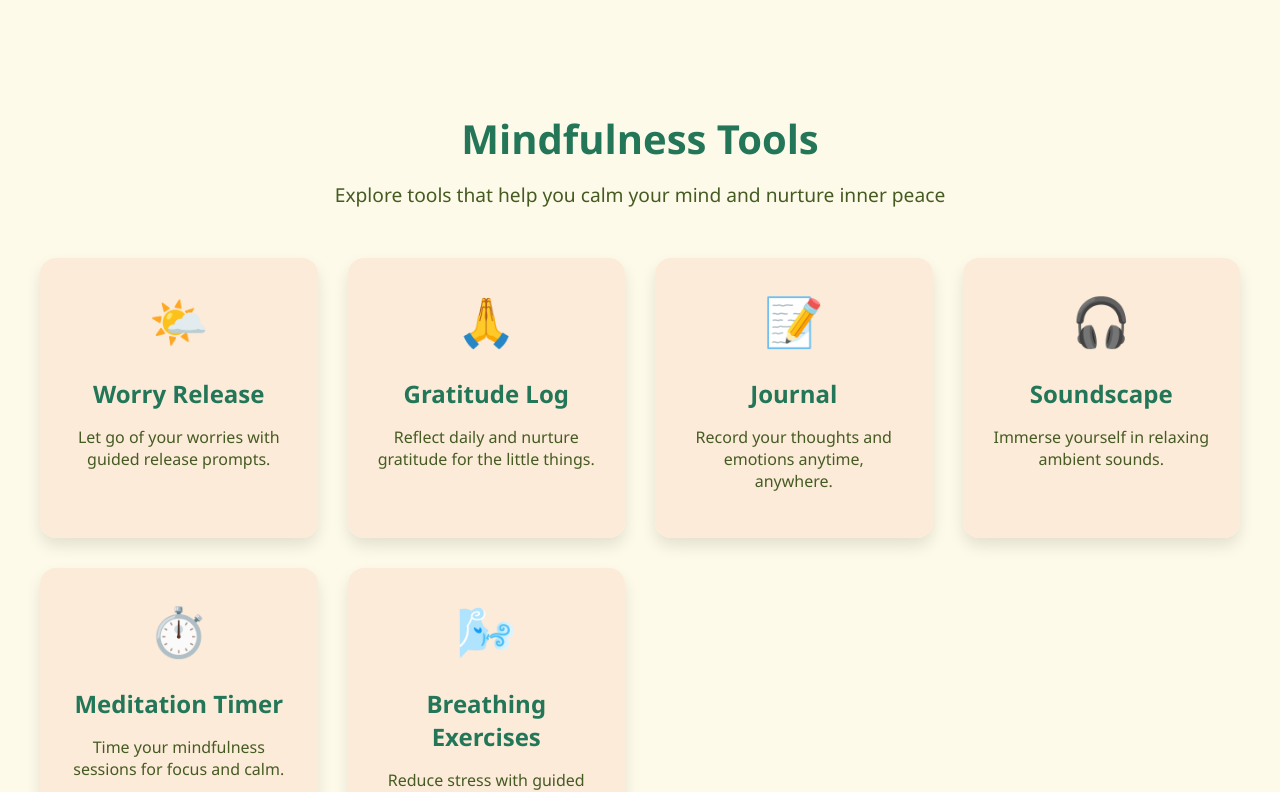
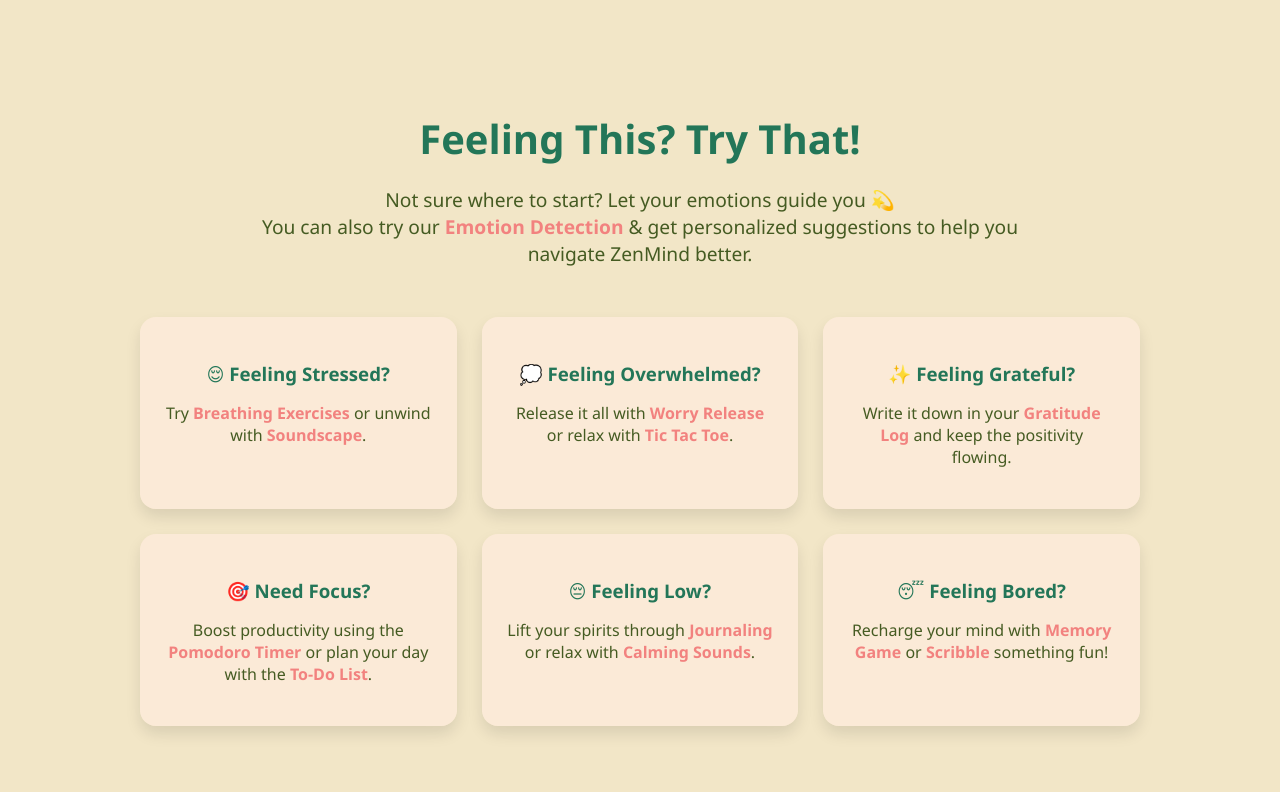
Before and after one commit to vaidikapadigela/ZenMindApp, a React (Create React App) app in the folder zenmind_frontend/: page / in a window 1280 px wide. Shown: the part 793-1585 px from the top of the page. Built offline with nearby package versions, Linux system fonts and the light colour scheme.

Commit message:
update: expanded mood section with emotion detection hint

```diff
--- a/zenmind_frontend/src/components/Home.css
+++ b/zenmind_frontend/src/components/Home.css
@@ -330,3 +330,67 @@
       font-size: 2rem;
     }
   }
+
+  /* Mood Match Section */
+.mood-match-section {
+  background-color: var(--background-color2);
+  padding: 80px 20px;
+  text-align: center;
+}
+
+.mood-match-section h2 {
+  color: var(--header-color);
+  font-size: 2.5rem;
+  margin-bottom: 20px;
+}
+
+.mood-grid {
+  display: grid;
+  grid-template-columns: repeat(auto-fit, minmax(250px, 1fr));
+  gap: 25px;
+  max-width: 1000px;
+  margin: 0 auto;
+}
+
+.mood-card {
+  background-color: var(--card-background);
+  border-radius: 16px;
+  padding: 25px;
+  box-shadow: 0 8px 15px rgba(0, 0, 0, 0.1);
+  transition: transform 0.3s ease;
+}
+
+.mood-card:hover {
+  transform: translateY(-8px);
+  box-shadow: 0 15px 30px rgba(0, 0, 0, 0.2);
+}
+
+.mood-card h3 {
+  color: var(--header-color);
+  margin-bottom: 10px;
+}
+
+.mood-card p {
+  font-size: 1rem;
+}
+
+.mood-card a {
+  color: var(--primary-button);
+  font-weight: bold;
+  text-decoration: none;
+}
+
+.mood-card a:hover {
+  text-decoration: underline;
+}
+.inline-link {
+  color: var(--primary-button);
+  font-weight: 600;
+  text-decoration: none;
+  transition: color 0.3s ease;
+}
+
+.inline-link:hover {
+  color: var(--hover-teal);
+  text-decoration: underline;
+}
--- a/zenmind_frontend/src/components/Home.js
+++ b/zenmind_frontend/src/components/Home.js
@@ -41,6 +41,41 @@ const Home = () => {
           </div>
         </div>
       </div>
+
+      {/* Mood Match Section */}
+      <section className="mood-match-section">
+        <h2>Feeling This? Try That!</h2>
+        <p className="section-subtitle">
+          Not sure where to start? Let your emotions guide you 💫 <br />
+          You can also try our <Link to="/Emotion" className="inline-link">Emotion Detection</Link> & get personalized suggestions to help you navigate ZenMind better.
+        </p>
+        <div className="mood-grid">
+          <div className="mood-card">
+            <h3>😌 Feeling Stressed?</h3>
+            <p>Try <Link to="/Breathing-exercise">Breathing Exercises</Link> or unwind with <Link to="/Soundscape">Soundscape</Link>.</p>
+          </div>
+          <div className="mood-card">
+            <h3>💭 Feeling Overwhelmed?</h3>
+            <p>Release it all with <Link to="/WorryRelease">Worry Release</Link> or relax with <Link to="/TicTacToe">Tic Tac Toe</Link>.</p>
+          </div>
+          <div className="mood-card">
+            <h3>✨ Feeling Grateful?</h3>
+            <p>Write it down in your <Link to="/GratitudeLog">Gratitude Log</Link> and keep the positivity flowing.</p>
+          </div>
+          <div className="mood-card">
+            <h3>🎯 Need Focus?</h3>
+            <p>Boost productivity using the <Link to="/PomodoroTimer">Pomodoro Timer</Link> or plan your day with the <Link to="/Todo">To-Do List</Link>.</p>
+          </div>
+          <div className="mood-card">
+            <h3>😔 Feeling Low?</h3>
+            <p>Lift your spirits through <Link to="/Journaling">Journaling</Link> or relax with <Link to="/Soundscape">Calming Sounds</Link>.</p>
+          </div>
+          <div className="mood-card">
+            <h3>😴 Feeling Bored?</h3>
+            <p>Recharge your mind with <Link to="/ZenMemoryGame">Memory Game</Link> or <Link to="/Scribble">Scribble</Link> something fun!</p>
+          </div>
+        </div>
+      </section>
 
       {/* Mindfulness Tools */}
       <section className="features-section">
@@ -87,44 +122,20 @@ const Home = () => {
         </div>
       </section>
 
-      {/* Benefits */}
+      {/* Benefits Section */}
       <section className="benefits-section">
         <div className="benefits-content">
           <h2>Benefits of Mindfulness</h2>
           <ul className="benefits-list">
-            <li>
-              <span className="benefit-marker">01</span>
-              <div>
-                <h3>Reduced Stress</h3>
-                <p>Mindfulness practices help calm your nervous system and lower stress levels.</p>
-              </div>
-            </li>
-            <li>
-              <span className="benefit-marker">02</span>
-              <div>
-                <h3>Improved Focus</h3>
-                <p>Boost your attention span and enhance productivity through mindful focus.</p>
-              </div>
-            </li>
-            <li>
-              <span className="benefit-marker">03</span>
-              <div>
-                <h3>Better Sleep</h3>
-                <p>Relax before bedtime and improve your sleep quality naturally.</p>
-              </div>
-            </li>
-            <li>
-              <span className="benefit-marker">04</span>
-              <div>
-                <h3>Emotional Awareness</h3>
-                <p>Recognize, understand, and regulate your emotions effectively.</p>
-              </div>
-            </li>
+            <li><span className="benefit-marker">01</span><div><h3>Reduced Stress</h3><p>Calm your nervous system and feel lighter.</p></div></li>
+            <li><span className="benefit-marker">02</span><div><h3>Improved Focus</h3><p>Boost attention span and work smarter.</p></div></li>
+            <li><span className="benefit-marker">03</span><div><h3>Better Sleep</h3><p>Unwind before bed and wake up refreshed.</p></div></li>
+            <li><span className="benefit-marker">04</span><div><h3>Emotional Awareness</h3><p>Understand your emotions deeply and respond with calm.</p></div></li>
           </ul>
         </div>
       </section>
 
-      {/* CTA */}
+      {/* CTA Section */}
       <section className="cta-section">
         <div className="cta-content">
           <h2>Start Your Mindful Journey</h2>
```
